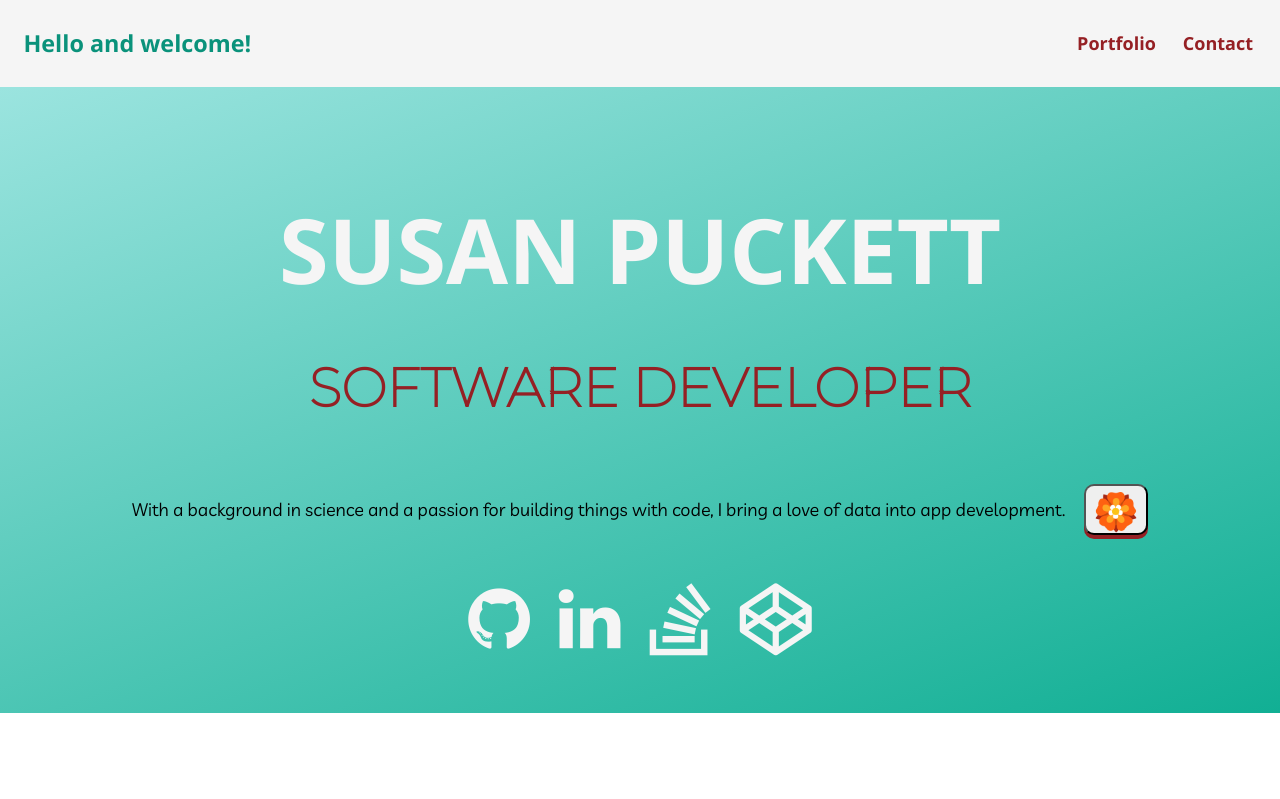
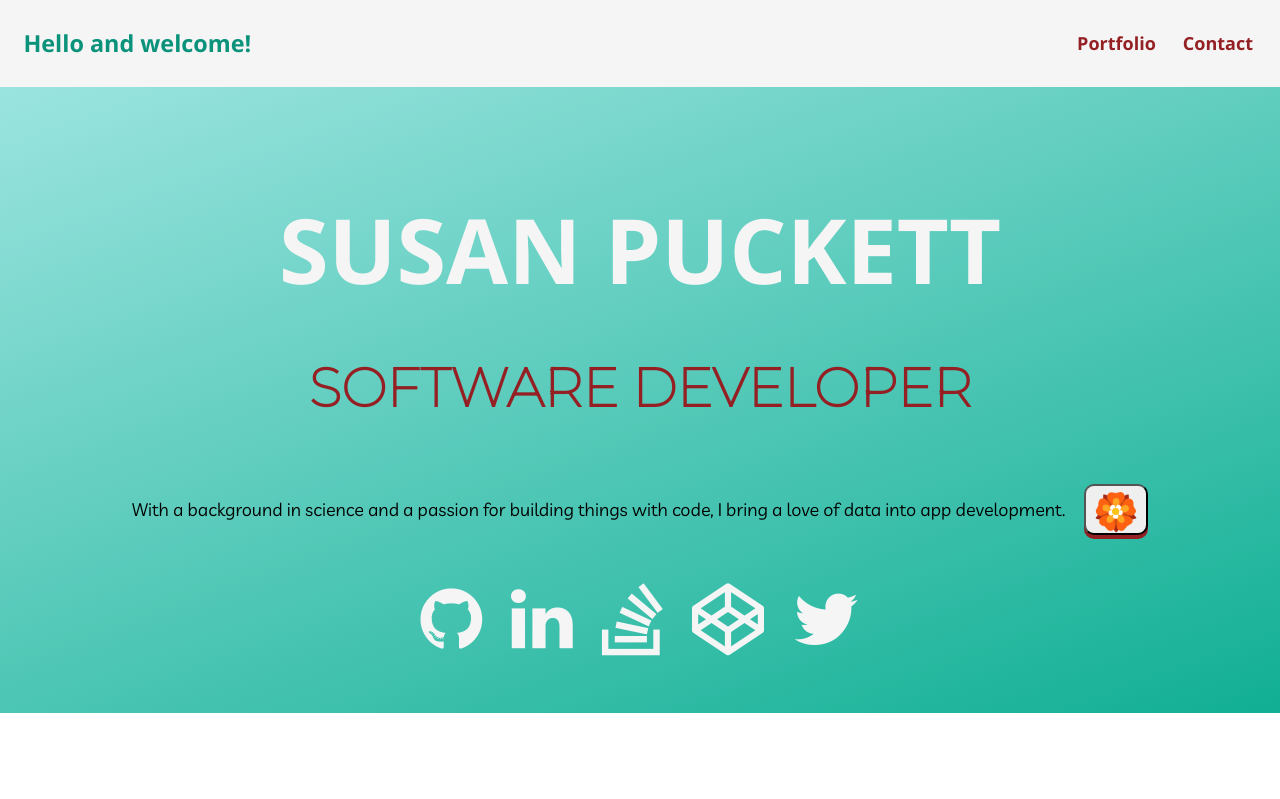
Before and after one commit to sepuckett86/portfolio-react, a React app: page / in a window 1280 px wide. Shown: the top 799 px of the page. Built offline with nearby package versions, Linux system fonts and the light colour scheme.

Commit message:
add twitter link

```diff
--- a/src/components/intro/Media.js
+++ b/src/components/intro/Media.js
@@ -8,6 +8,7 @@ export default function Media() {
       <a href="https://www.linkedin.com/in/susanpuckett/" target="_blank" rel="noopener noreferrer"><i className="fa fa-linkedin" aria-hidden="true"></i></a>
       <a href="https://stackoverflow.com/users/8995371/sepuckett86" target="_blank" rel="noopener noreferrer"><i className="fa fa-stack-overflow" aria-hidden="true"></i></a>
       <a href="https://codepen.io/sepuckett86/" target="_blank" rel="noopener noreferrer"><i className="fa fa-codepen" aria-hidden="true"></i></a>
+      <a href="https://twitter.com/sepuckett86" target="_blank" rel="noopener noreferrer"><i className="fa fa-twitter" aria-hidden="true"></i></a>
     </div>
   );
 }
```
